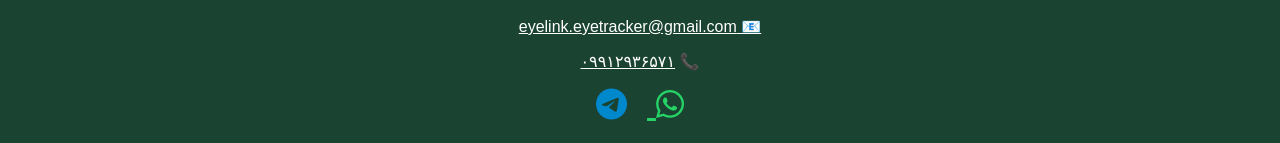
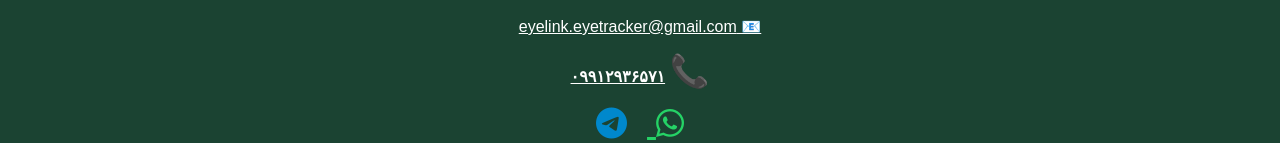
Before and after one commit to eyetrackingresearch/site, a plain HTML site: page index.html in a window 1280 px wide. Shown: the part 3921-4064 px from the top of the page. Drawn offline with Linux system fonts and the light colour scheme.

Commit message:
index.html

```diff
--- a/index.html
+++ b/index.html
@@ -280,8 +280,8 @@
                     }
                   </script>
                 <p>
-                    📞 <a href="tel:+989912936571" style="color: white; text-decoration: underline;">
-                      ۰۹۹۱۲۹۳۶۵۷۱
+                    <span style="font-size: 32px; color: white;">📞</span> <a href="tel:+989912936571" style="color: white; text-decoration: underline;">
+                      <b>۰۹۹۱۲۹۳۶۵۷۱</b>
                     </a>
                 </p>
                 <a href="https://wa.me/+989373169165" target="_blank" style="color: #25D366; font-size: 2rem; margin: 0 10px;">
```
